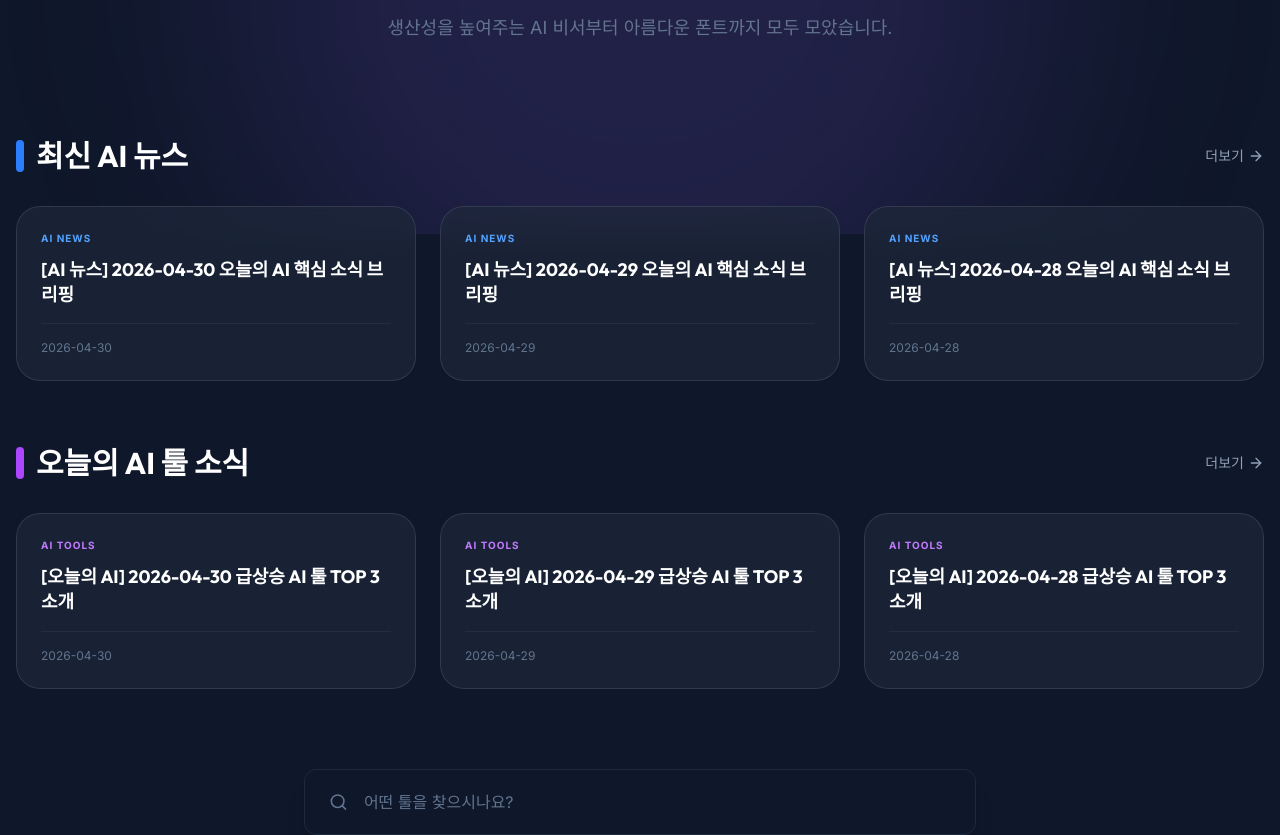
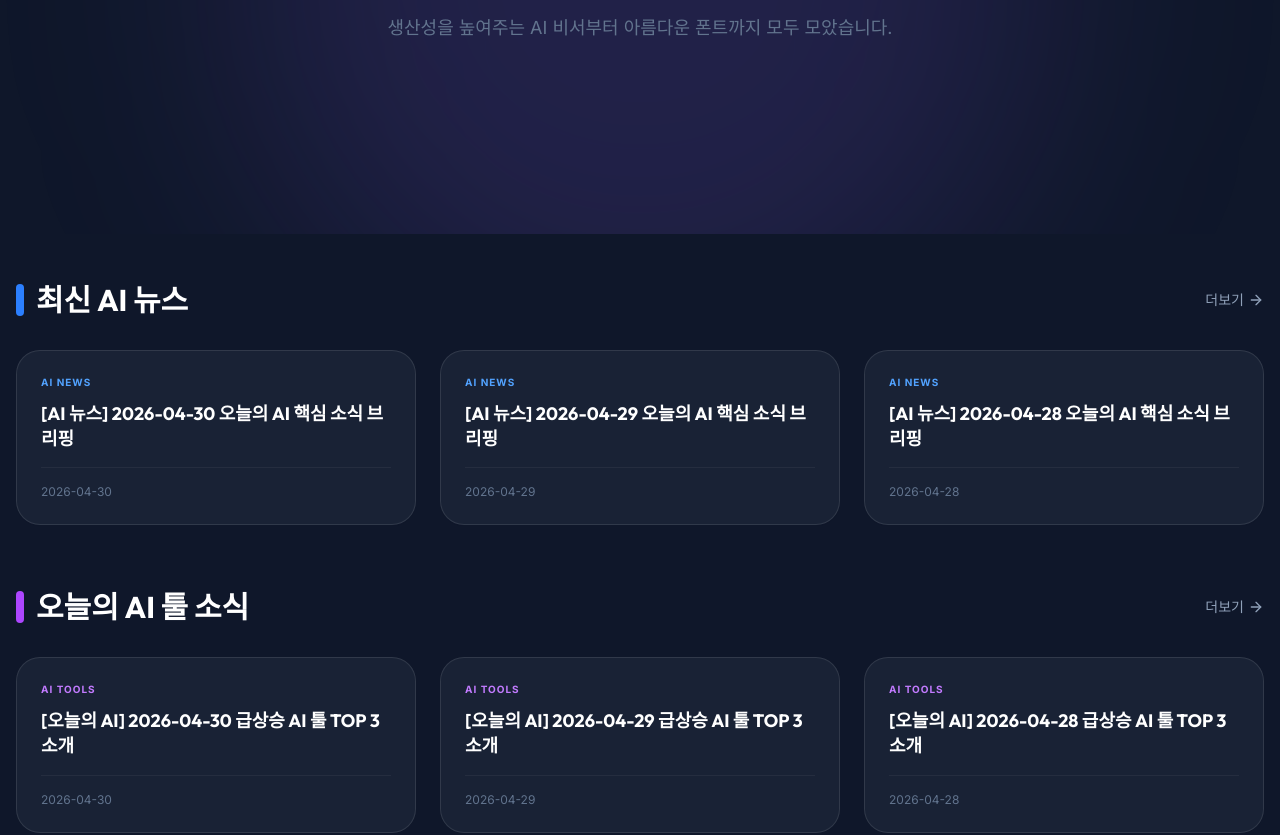
Before and after one commit to justis2002-cell/nowtools, a Next.js app: page / in a window 1280 px wide. Shown: the part 360-1195 px from the top of the page. Built offline with nearby package versions, Linux system fonts and the light colour scheme.

Commit message:
fix: 최신 블로그 섹션 여백 조정 (히어로 섹션과 분리)

```diff
--- a/src/components/ToolListView.tsx
+++ b/src/components/ToolListView.tsx
@@ -54,7 +54,7 @@ export default function ToolListView({ initialCategory = "all", hideHero = false
         {!hideHero && <Hero />}
 
         {!hideHero && allPosts.length > 0 && (
-          <div className="container mx-auto px-4 -mt-24 mb-20 relative z-10">
+          <div className="container mx-auto px-4 mt-12 mb-20 relative z-10">
             <div className="space-y-16">
               {/* AI 뉴스 섹션 */}
               <div>
```
